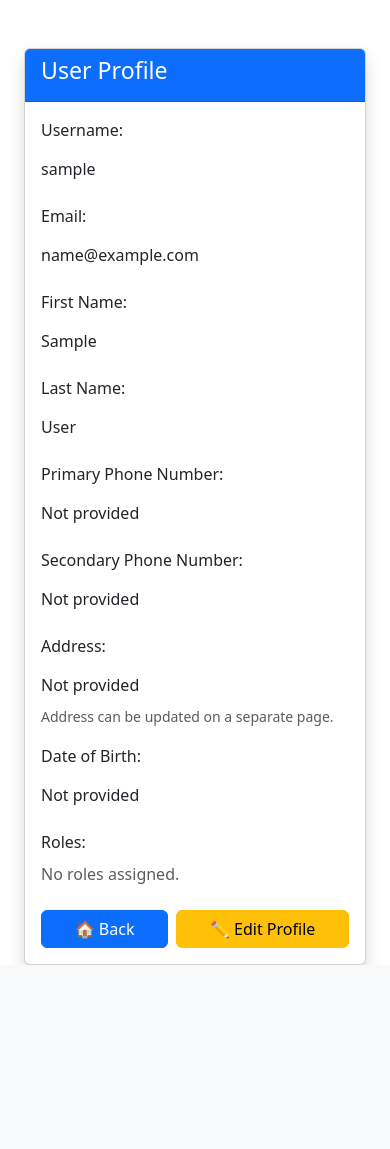
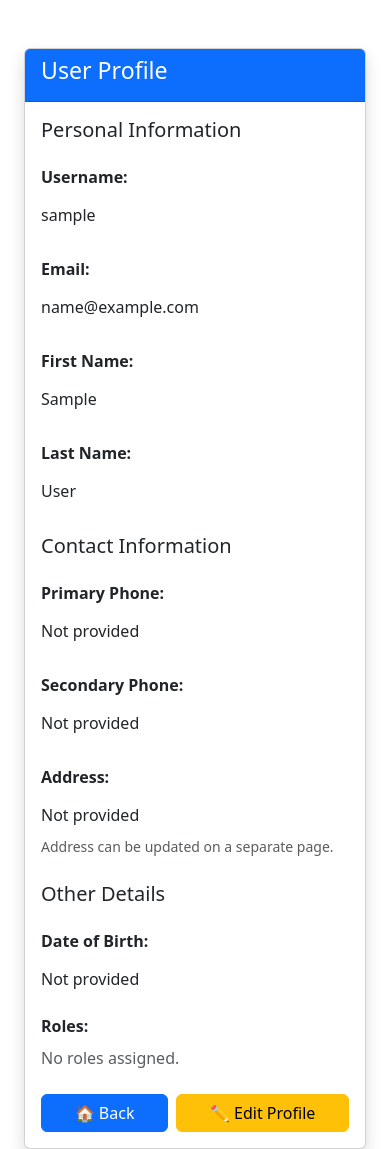
Before and after one commit to KeironTJ/BudgetApp, a Flask app: a page that uses app/templates/main/user_profile.html in a window 390 px wide. Shown: the part 56-1205 px from the top of the page. Before the commit the page ends 1021 px from the top, so only its background shows below. Run offline with Flask 3, Linux system fonts and the light colour scheme; the visitor is signed in with stand-in values (Sample User, id 1); data comes from the database, SQL or seed files in the repository; data that the repository does not hold is empty.

Commit message:
Refactor user profile layout for improved accessibility and responsiveness; enhance information display with structured rows and labels.

```diff
--- a/app/templates/main/user_profile.html
+++ b/app/templates/main/user_profile.html
@@ -9,41 +9,62 @@
                     <h3 class="card-title">User Profile</h3>
                 </div>
                 <div class="card-body">
-                    <div class="mb-3">
-                        <label for="username" class="form-label">Username:</label>
+                    <h5 class="mb-3">Personal Information</h5>
+                    <div class="mb-3 row">
+                        <label for="username" class="col-sm-4 col-form-label fw-bold">Username:</label>
+                        <div class="col-sm-8">
                             <input type="text" class="form-control-plaintext" id="username" value="{{ user.username }}" readonly>
                         </div>
-                    <div class="mb-3">
-                        <label for="email" class="form-label">Email:</label>
+                    </div>
+                    <div class="mb-3 row">
+                        <label for="email" class="col-sm-4 col-form-label fw-bold">Email:</label>
+                        <div class="col-sm-8">
                             <input type="email" class="form-control-plaintext" id="email" value="{{ user.email }}" readonly>
                         </div>
-                    <div class="mb-3">
-                        <label for="first_name_display" class="form-label">First Name:</label>
+                    </div>
+                    <div class="mb-3 row">
+                        <label for="first_name_display" class="col-sm-4 col-form-label fw-bold">First Name:</label>
+                        <div class="col-sm-8">
                             <input type="text" class="form-control-plaintext" id="first_name_display" value="{{ user.first_name or 'Not provided' }}" readonly>
                         </div>
-                    <div class="mb-3">
-                        <label for="last_name_display" class="form-label">Last Name:</label>
+                    </div>
+                    <div class="mb-3 row">
+                        <label for="last_name_display" class="col-sm-4 col-form-label fw-bold">Last Name:</label>
+                        <div class="col-sm-8">
                             <input type="text" class="form-control-plaintext" id="last_name_display" value="{{ user.last_name or 'Not provided' }}" readonly>
                         </div>
-                    <div class="mb-3">
-                        <label for="primary_phone_number_display" class="form-label">Primary Phone Number:</label>
+                    </div>
+
+                    <h5 class="mt-4 mb-3">Contact Information</h5>
+                    <div class="mb-3 row">
+                        <label for="primary_phone_number_display" class="col-sm-4 col-form-label fw-bold">Primary Phone:</label>
+                        <div class="col-sm-8">
                             <input type="text" class="form-control-plaintext" id="primary_phone_number_display" value="{{ user.primary_phone_number or 'Not provided' }}" readonly>
                         </div>
-                    <div class="mb-3">
-                        <label for="secondary_phone_number_display" class="form-label">Secondary Phone Number:</label>
+                    </div>
+                    <div class="mb-3 row">
+                        <label for="secondary_phone_number_display" class="col-sm-4 col-form-label fw-bold">Secondary Phone:</label>
+                        <div class="col-sm-8">
                             <input type="text" class="form-control-plaintext" id="secondary_phone_number_display" value="{{ user.secondary_phone_number or 'Not provided' }}" readonly>
                         </div>
-                    <div class="mb-3">
-                        <label for="address_display" class="form-label">Address:</label>
+                    </div>
+                    <div class="mb-3 row">
+                        <label for="address_display" class="col-sm-4 col-form-label fw-bold">Address:</label>
+                        <div class="col-sm-8">
                             <input type="text" class="form-control-plaintext" id="address_display" value="{{ user.address or 'Not provided' }}" readonly>
                             <small class="form-text text-muted">Address can be updated on a separate page.</small>
                         </div>
-                    <div class="mb-3">
-                        <label for="dob_display" class="form-label">Date of Birth:</label>
+                    </div>
+
+                    <h5 class="mt-4 mb-3">Other Details</h5>
+                    <div class="mb-3 row">
+                        <label for="dob_display" class="col-sm-4 col-form-label fw-bold">Date of Birth:</label>
+                        <div class="col-sm-8">
                             <input type="text" class="form-control-plaintext" id="dob_display" value="{{ user.dob.strftime('%d-%m-%Y') if user.dob else 'Not provided' }}" readonly>
                         </div>
+                    </div>
                     <div class="mb-3">
-                        <label class="form-label">Roles:</label>
+                        <label class="form-label fw-bold">Roles:</label>
                         {% if user.roles %}
                             <ul class="list-unstyled">
                                 {% for role in user.roles %}
@@ -128,6 +149,4 @@
     </div>
 </div>
 
-
-
 {% endblock %}
```
Lines whose indentation alone changed are shown as unchanged.
